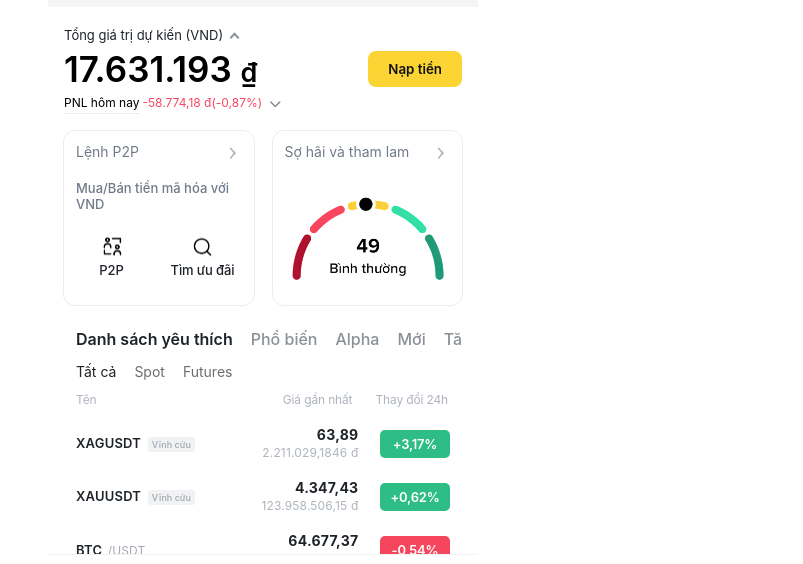
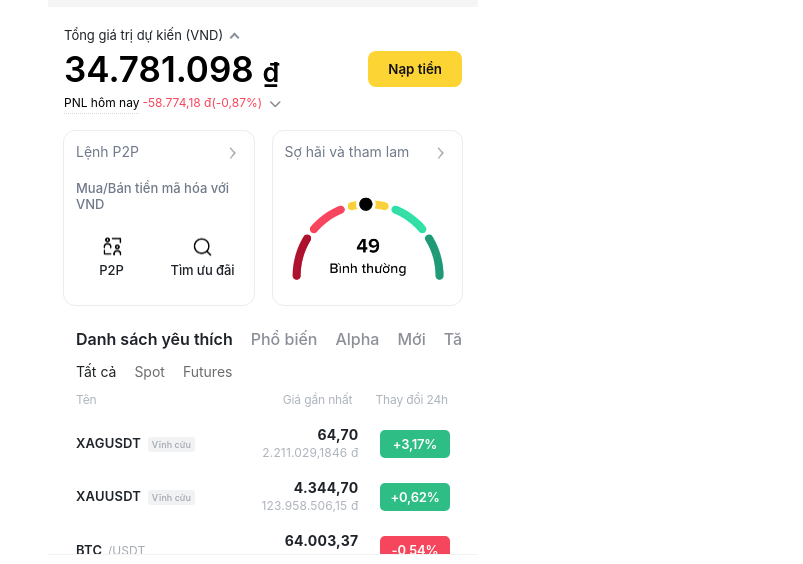
Before and after one commit to Duythang220911/binance, a React app: page index-extra.html in a window 1280 px wide. Shown: the part 126-690 px from the top of the page, 377-1180 px from the left. Built offline with nearby package versions, Linux system fonts and the light colour scheme.

Commit message:
Update index-extra.html

```diff
--- a/index-extra.html
+++ b/index-extra.html
@@ -92,7 +92,7 @@
     </div>
 
     <div class="balance-row">
-      <h1 class="amount">17.631.193 <span>₫</span></h1>
+      <h1 class="amount">34.781.098 <span>₫</span></h1>
       <button class="deposit-btn">Nạp tiền</button>
     </div>
 
@@ -178,7 +178,7 @@
           <span class="tag">Vĩnh cửu</span>
         </td>
         <td class="text-right">
-          <strong>63,89</strong>
+          <strong>64,70</strong>
           <small>2.211.029,1846 đ</small>
         </td>
         <td class="text-right">
@@ -192,7 +192,7 @@
           <span class="tag">Vĩnh cửu</span>
         </td>
         <td class="text-right">
-          <strong>4.347,43</strong>
+          <strong>4.344,70</strong>
           <small>123.958.506,15 đ</small>
         </td>
         <td class="text-right">
@@ -206,7 +206,7 @@
           <span class="pair">/USDT</span>
         </td>
         <td class="text-right">
-          <strong>64.677,37</strong>
+          <strong>64.003,37</strong>
           <small>2.125.397.554,12 đ</small>
         </td>
         <td class="text-right">
```
